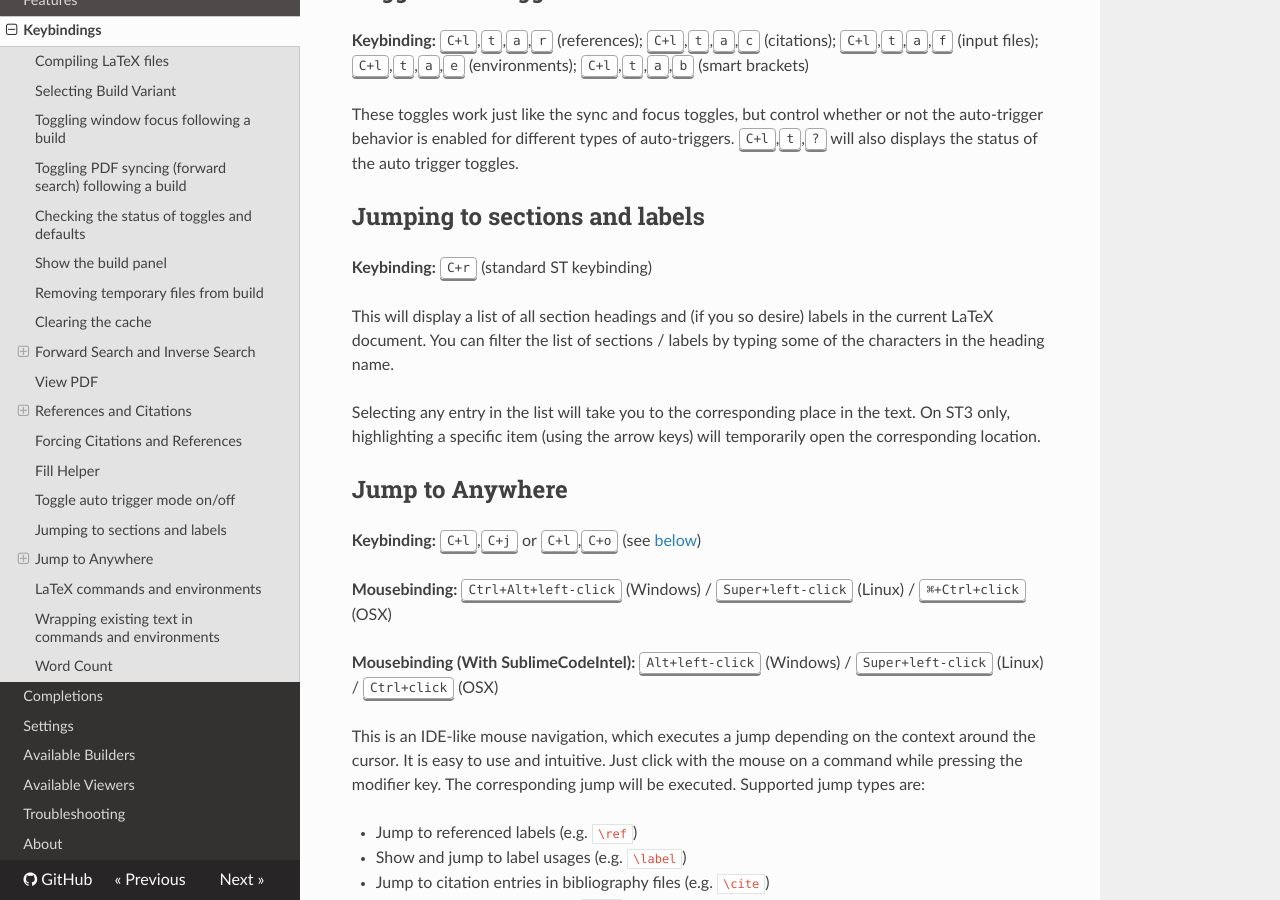
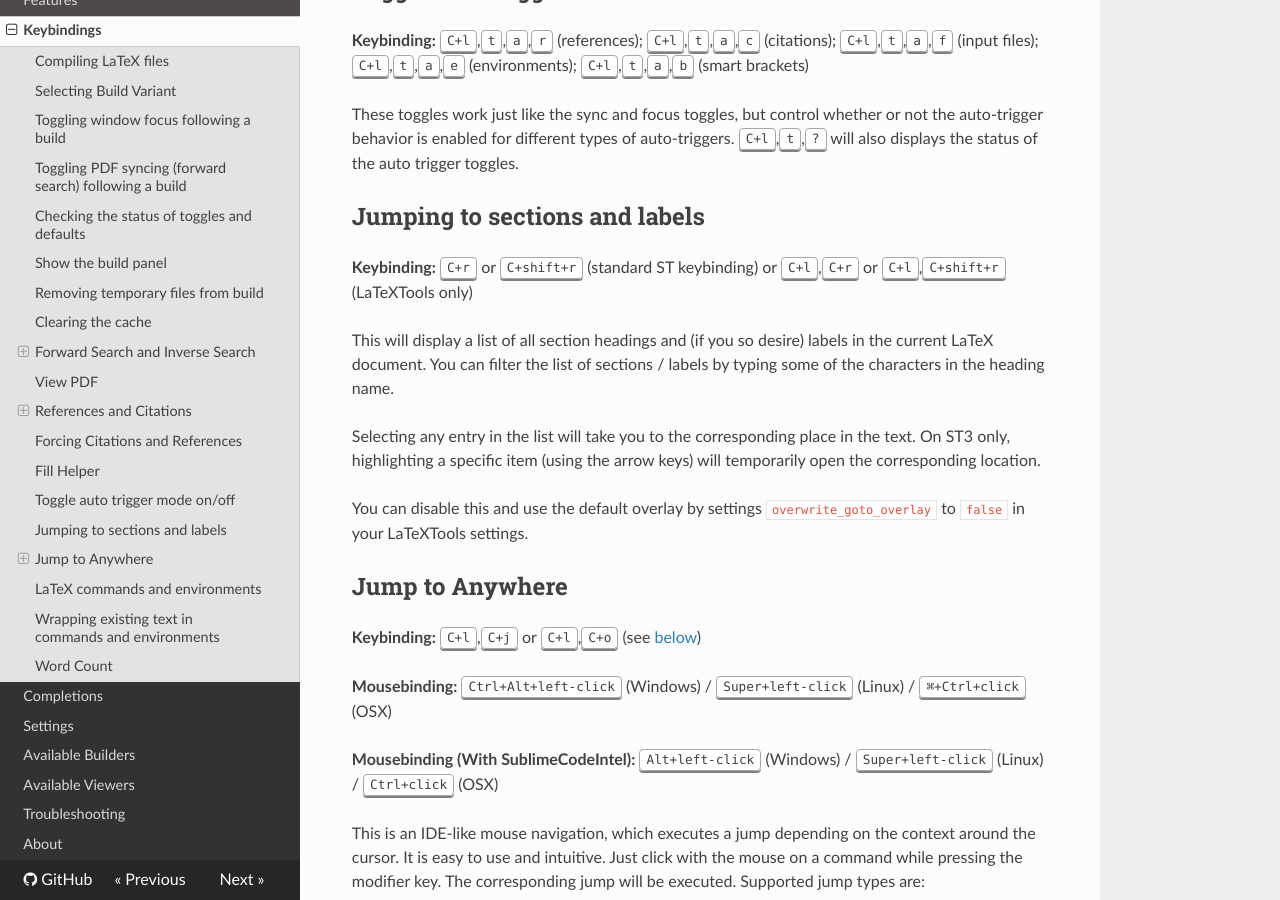
Before and after one commit to SublimeText/LaTeXTools, an MkDocs documentation site: the page built from docs/keybindings.md, in a window 1280 px wide and 900 px high, scrolled down 7216 px. Built offline with MkDocs 1.6.1, drawn with Linux system fonts in a browser that asks for light colours; nearby versions of some CDN libraries; old or Windows-style settings are respelled for this version of MkDocs.

```diff
--- a/docs/keybindings.md
+++ b/docs/keybindings.md
@@ -176,11 +176,13 @@ These toggles work just like the sync and focus toggles, but control whether or
 
 ## Jumping to sections and labels
 
-**Keybinding:** <kbd>C+r</kbd> (standard ST keybinding)
+**Keybinding:** <kbd>C+r</kbd> or <kbd>C+shift+r</kbd> (standard ST keybinding) or <kbd>C+l</kbd>,<kbd>C+r</kbd> or <kbd>C+l</kbd>,<kbd>C+shift+r</kbd> (LaTeXTools only)
 
 This will display a list of all section headings and (if you so desire) labels in the current LaTeX document. You can filter the list of sections / labels by typing some of the characters in the heading name.
 
 Selecting any entry in the list will take you to the corresponding place in the text. On ST3 only, highlighting a specific item (using the arrow keys) will temporarily open the corresponding location.
+
+You can disable this and use the default overlay by settings `overwrite_goto_overlay` to `false` in your LaTeXTools settings.
 
 ## Jump to Anywhere
 
```
Also changed, not shown: README.markdown (+7 -9 lines), docs/settings.md (+1 -0 lines).
